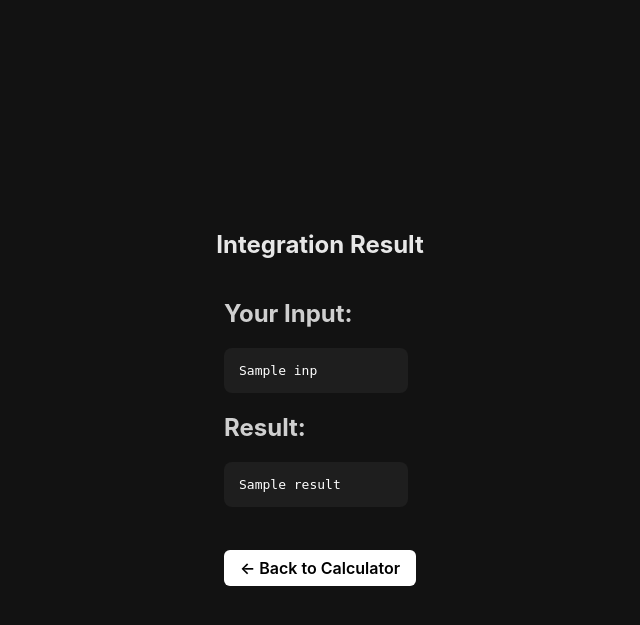
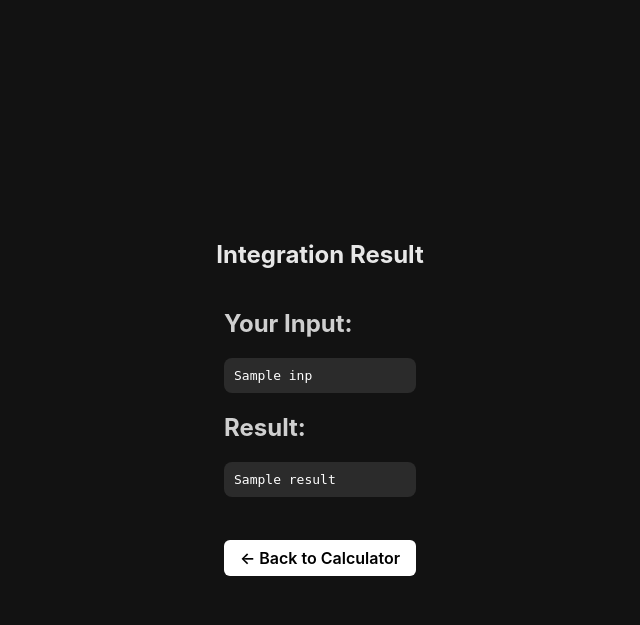
Before and after one commit to MatthewHtang/Project_Cal_II, a Flask app: template templates/result.html in a window 1280 px wide. Shown: the top 625 px of the page, without its empty margins (320-960 px from the left). Run offline with Flask 3, Linux system fonts and the light colour scheme; the template is opened without the code that fills it: most values are stand-ins (such as "Sample title", 1, 10 or a date in 2020).

Commit message:
Updated result css

```diff
--- a/static/result.css
+++ b/static/result.css
@@ -22,12 +22,16 @@ h2 {
 }
 
 pre {
-  background-color: #1e1e1e;
-  padding: 15px;
+  background-color: #2b2b2b;
+  padding: 10px;
   border-radius: 8px;
-  width: 80%;
-  overflow-x: auto;
+  max-height: 300px;
+  overflow-y: auto;
+  overflow-x: hidden;
+  white-space: pre-wrap;
+  word-wrap: break-word;
 }
+
 
 .back-btn {
   display: inline-block;
```
